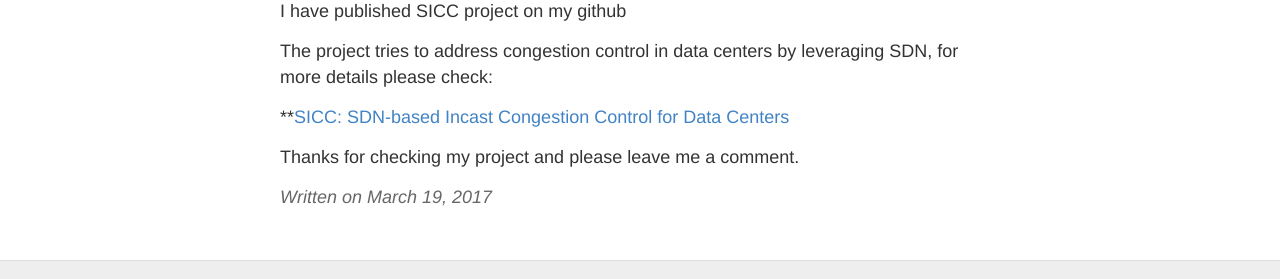
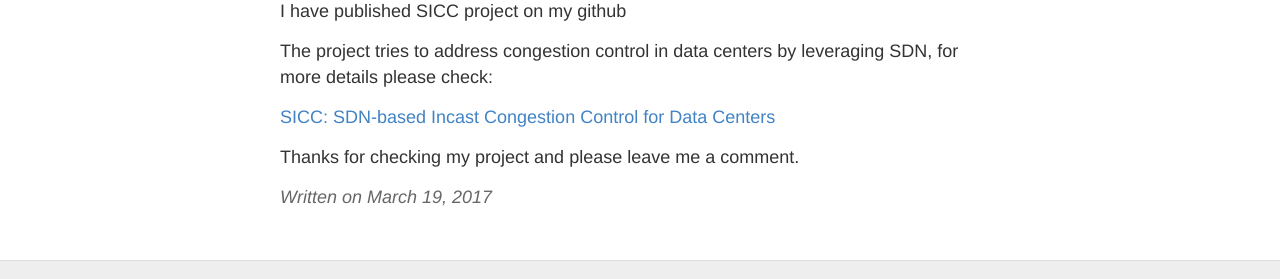
Before and after one commit to ahmedcs/ahmedcs.github.io, a Jekyll site: the page built from _posts/2017-3-19-SICC.md, in a window 1280 px wide. Shown: the part 275-554 px from the top of the page. Built offline with Jekyll 4.4.1, drawn with Linux system fonts in a browser that asks for light colours; our own code applies the rules of GitHub Pages for plain Markdown files; comment, search, counter and statistics services are not loaded.

```diff
--- a/_posts/2017-3-19-SICC.md
+++ b/_posts/2017-3-19-SICC.md
@@ -7,6 +7,6 @@ I have published SICC project on my github
 
 The project tries to address congestion control in data centers by leveraging SDN, for more details please check:
 
-**[SICC: SDN-based Incast Congestion Control for Data Centers](http://ahmedcs.github.io/SICC)
+[SICC: SDN-based Incast Congestion Control for Data Centers](http://ahmedcs.github.io/SICC)
 
 Thanks for checking my project and please leave me a comment.
```
